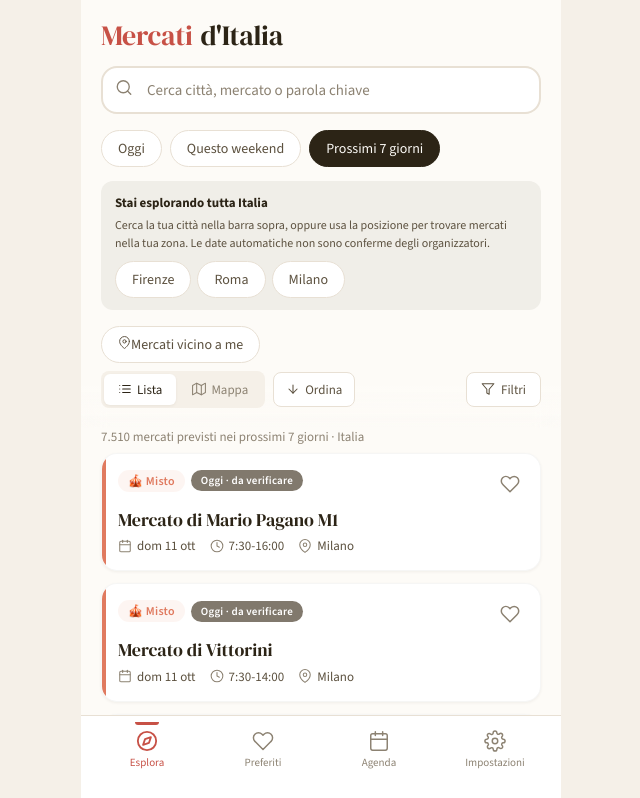
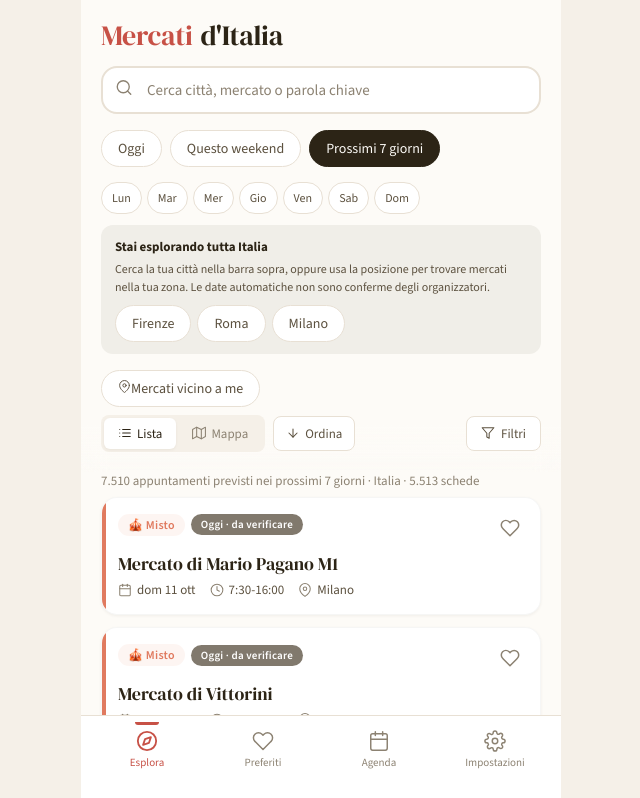
Before and after one commit to tommyv-spec/mercati-italia, a React (Vite) app: page / in a window 1280 px wide. Shown: the top 798 px of the page, without its empty margins (319-959 px from the left). Built offline with nearby package versions, Linux system fonts and the light colour scheme.

Commit message:
feat(ux): group generic weekly city cards; add weekday filter and venue drilldown

```diff
--- a/src/App.jsx
+++ b/src/App.jsx
@@ -1,5 +1,7 @@
 import { useState, useCallback, useMemo, useEffect, useRef, lazy, Suspense } from "react";
 import { useMarkets } from "./hooks/useMarkets";
+import { displayEntries, weekdayFromISO, WEEKDAY_LABELS } from './lib/marketGrouping';
+import WeeklyCityGroup from './components/WeeklyCityGroup.jsx';
 const MarketsMap = lazy(() => import('./components/MarketsMap.jsx'));
 
 // ─── Sample Data (kept as fallback, but primary source is useMarkets hook) ──
@@ -1381,6 +1383,7 @@ export default function App() {
   const [searchQuery, setSearchQuery] = useState("");
   // Prioritize visits people can actually plan; deselect to browse undated markets.
   const [dateFilter, setDateFilter] = useState('7giorni');
+  const [weekdayFilter, setWeekdayFilter] = useState(null);
   const [visibleCount, setVisibleCount] = useState(60);
   const [showFilters, setShowFilters] = useState(false);
   const [showSort, setShowSort] = useState(false);
@@ -1574,7 +1577,7 @@ export default function App() {
   const marketsWithDistance = allMarkets;
 
   // Render at most 60 cards initially on slow mobile browsers.
-  useEffect(() => setVisibleCount(60), [searchQuery, dateFilter, filterCategories, filterRegion, filterCity, filterDistance, sortBy, canUseDistance, includeEstimatedNearby]);
+  useEffect(() => setVisibleCount(60), [searchQuery, dateFilter, weekdayFilter, filterCategories, filterRegion, filterCity, filterDistance, sortBy, canUseDistance, includeEstimatedNearby, weekdayFilter]);
 
   // Apply filters
   const filteredMarkets = useMemo(() => {
@@ -1606,6 +1609,14 @@ export default function App() {
       const end = new Date(TODAY); end.setDate(end.getDate() + 7);
       const endStr = localISO(end);
       result = result.filter(m => m.dates.some(d => d >= todayStr && d <= endStr));
+    }
+
+    // A day-of-week filter is applied to individual source appointments BEFORE
+    // aggregating their city/venue display. It never alters the stored records.
+    if (weekdayFilter !== null) {
+      result = result.filter(m => (m.dates || []).some(
+        d => d >= todayStr && weekdayFromISO(d) === weekdayFilter
+      ));
     }
 
     // Category filter
@@ -1658,6 +1669,12 @@ export default function App() {
     return result;
   }, [marketsWithDistance, searchQuery, dateFilter, filterCategories, filterRegion, filterCity, filterDistance, sortBy, canUseDistance, includeEstimatedNearby]);
 
+  // Group generic city-wide weekly listings only for presentation. The
+  // map and the underlying dataset retain every individually sourced record.
+  const groupedList = useMemo(() => displayEntries(filteredMarkets, {
+    keepSingleWeeklyGroups: weekdayFilter !== null,
+  }), [filteredMarkets, weekdayFilter]);
+
   const openFilters = () => {
     setPendingCats([...filterCategories]);
     setPendingRegion(filterRegion);
@@ -1702,6 +1719,7 @@ export default function App() {
     setIncludeEstimatedNearby(false);
     setActiveFilterCount(0);
     setDateFilter(null);
+    setWeekdayFilter(null);
     setSearchQuery("");
   };
 
@@ -2074,6 +2092,30 @@ export default function App() {
             >{label}</button>
           ))}
         </div>
+
+        {viewMode === 'lista' && (
+          <div className="chips-row" aria-label="Filtra per giorno della settimana"
+            style={{ gap: 5, marginTop: 3, paddingBottom: 5, flexWrap: 'nowrap',
+              overflowX: 'auto', scrollbarWidth: 'thin' }}>
+            {WEEKDAY_LABELS.map((day, i) => (
+              <button key={day} type="button" aria-pressed={weekdayFilter === i}
+                aria-label={'Mostra mercati del ' + ['lunedì', 'martedì', 'mercoledì', 'giovedì', 'venerdì', 'sabato', 'domenica'][i]}
+                className={`chip ${weekdayFilter === i ? 'active' : ''}`}
+                style={{ flexShrink: 0, minWidth: 39, padding: '7px 10px', fontSize: 12 }}
+                onClick={() => {
+                  setWeekdayFilter(v => v === i ? null : i);
+                  // Clicking a weekday asks for the next occurrence, not only today's.
+                  if (weekdayFilter !== i) setDateFilter('7giorni');
+                }}>
+                {day}
+              </button>
+            ))}
+            {weekdayFilter !== null && (
+              <button type="button" className="chip" style={{ flexShrink: 0, padding: '7px 9px' }}
+                onClick={() => setWeekdayFilter(null)} aria-label="Togli filtro giorno">×</button>
+            )}
+          </div>
+        )}
 
         {viewMode === 'lista' && !canUseDistance && !filterCity && !filterRegion && !searchQuery.trim() && (
           <div role="note" style={{
@@ -2189,8 +2231,10 @@ export default function App() {
         <span>
           {marketsLoading
             ? 'Caricamento mercati statici...'
-            : `${filteredMarkets.length.toLocaleString('it-IT')} mercat${filteredMarkets.length === 1 ? 'o' : 'i'} ${dateFilter === 'oggi' ? 'previsti oggi' : dateFilter === 'weekend' ? 'previsti nel weekend' : dateFilter === '7giorni' ? 'previsti nei prossimi 7 giorni' : 'nel catalogo'}${filterCity ? ' · ' + filterCity : filterRegion ? ' · ' + filterRegion : !canUseDistance ? ' · Italia' : ''}`
+            : `${filteredMarkets.length.toLocaleString('it-IT')} appuntament${filteredMarkets.length === 1 ? 'o' : 'i'} ${dateFilter === 'oggi' ? 'previsti oggi' : dateFilter === 'weekend' ? 'previsti nel weekend' : dateFilter === '7giorni' ? 'previsti nei prossimi 7 giorni' : 'nel catalogo'}${filterCity ? ' · ' + filterCity : filterRegion ? ' · ' + filterRegion : !canUseDistance ? ' · Italia' : ''}`
           }
+          {viewMode === 'lista' && groupedList.length < filteredMarkets.length && !marketsLoading &&
+            ` · ${groupedList.length.toLocaleString('it-IT')} schede`}
         </span>
         {dataMode === 'demo' && (
           <span style={{
@@ -2222,13 +2266,19 @@ export default function App() {
         </div>
       ) : viewMode === "lista" ? (
         <div className="markets-list">
-          {filteredMarkets.length > 0 ? (
+          {groupedList.length > 0 ? (
             <>
-              {filteredMarkets.slice(0, visibleCount).map((m, i) => renderMarketCard(m, i))}
-              {visibleCount < filteredMarkets.length && (
+              {groupedList.slice(0, visibleCount).map((entry, i) =>
+                entry.kind === 'group'
+                  ? <WeeklyCityGroup key={entry.key} group={entry}
+                      loadMarket={getMarketDetails} onOpenMarket={openMarket}
+                      selectedWeekday={weekdayFilter} autoExpand={weekdayFilter !== null} />
+                  : renderMarketCard(entry.market, i)
+              )}
+              {visibleCount < groupedList.length && (
                 <button className="btn-secondary" onClick={() => setVisibleCount(n => n + 60)}
                   style={{ margin: '18px auto 30px', padding: '12px 24px', display: 'block' }}>
-                  Mostra altri mercati ({Math.min(visibleCount, filteredMarkets.length)} di {filteredMarkets.length})
+                  Mostra altre schede ({Math.min(visibleCount, groupedList.length)} di {groupedList.length})
                 </button>
               )}
             </>
```
